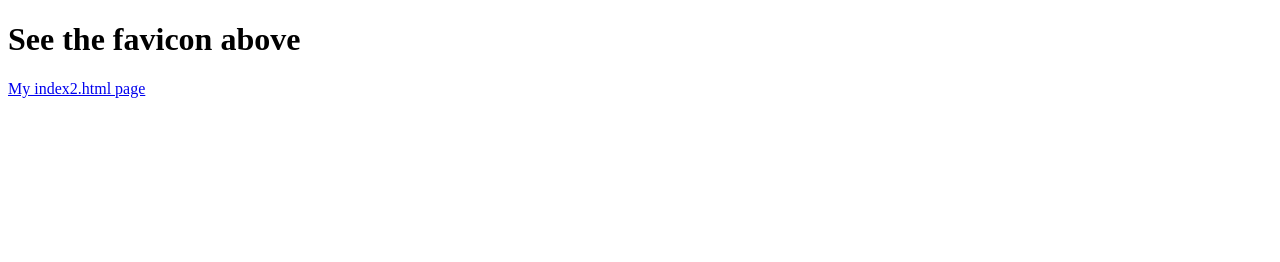
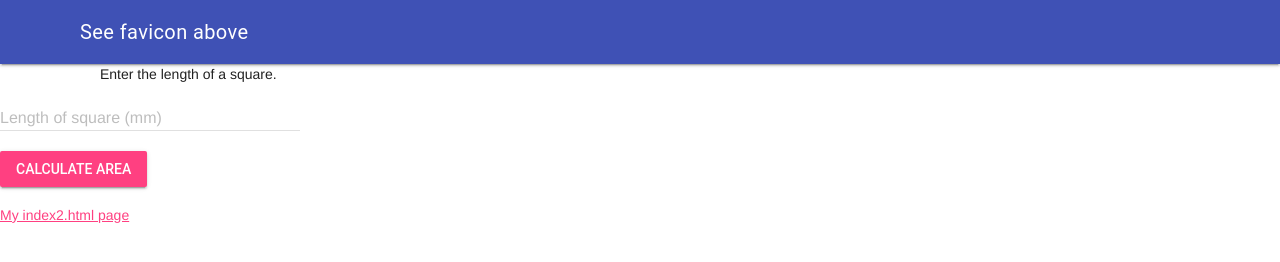
Before and after one commit to AvaVenturino/ICS20-Unit-1-06-html, a plain HTML site: page index.html in a window 1280 px wide. Drawn offline with nearby package versions, Linux system fonts and the light colour scheme.

Commit message:
added MDL to index.html

```diff
--- a/index.html
+++ b/index.html
@@ -11,12 +11,40 @@
     <link rel="icon" type="image/png" sizes="32x32" href="favicon-32x32.png">
     <link rel="icon" type="image/png" sizes="16x16" href="favicon-16x16.png">
     <link rel="manifest" href="site.webmanifest">
+    <link rel="stylesheet" href="https://fonts.googleapis.com/icon?family=Material+Icons">
+    <link rel="stylesheet" href="https://code.getmdl.io/1.3.0/material.indigo-pink.min.css">
     <title>My first webpage, with a favicon</title>
   </head>
   <body>
-    <h1>See the favicon above</h1>
-    <p>
-      <a href="./index2.html">My index2.html page</a>
-    </p>
+    <script defer src="https://code.getmdl.io/1.3.0/material.min.js"></script>
+    <div class = "mdl-layout mdl-js-layout mdl-layout--fixed-header">
+      <header class = "mdl-layout__header">
+        <div class = "mdl-layout__header-row">
+          <span class = "mdl-layout-title">See favicon above</span>
+        </div>
+      </header>
+      <main class = "mdl-layout__content">
+        <div class = "page-content" style = "padding-left:100px;">Enter the length of a square.</div>
+        <!-- Simple Textfield for integers-->
+        <form action="#">
+          <div class="mdl-textfield mdl-js-textfield">
+            <!-- input pattern attribute -->
+            <input class="mdl-textfield__input" type="text" pattern="[0-9]*" id="demo-input" />
+            <!-- mdl-textfield__label -->
+            <label class="mdl-textfield__label" for="demo-input">Length of square (mm)</label>
+            <!-- class "mdl-textfield__error" -->
+            <span class="mdl-textfield__error">Input is not a number</span>
+          </div>
+        </form>
+  <!-- Raised button with ripple -->
+        <button class="mdl-button mdl-js-button mdl-button--raised mdl-js-ripple-effect mdl-button--accent">
+          Calculate area
+        </button>
+        <p></p>
+        <p>
+          <a href="./index2.html">My index2.html page</a>
+        </p>
+      </main>
+    </div>
   </body>
 </html>
```
